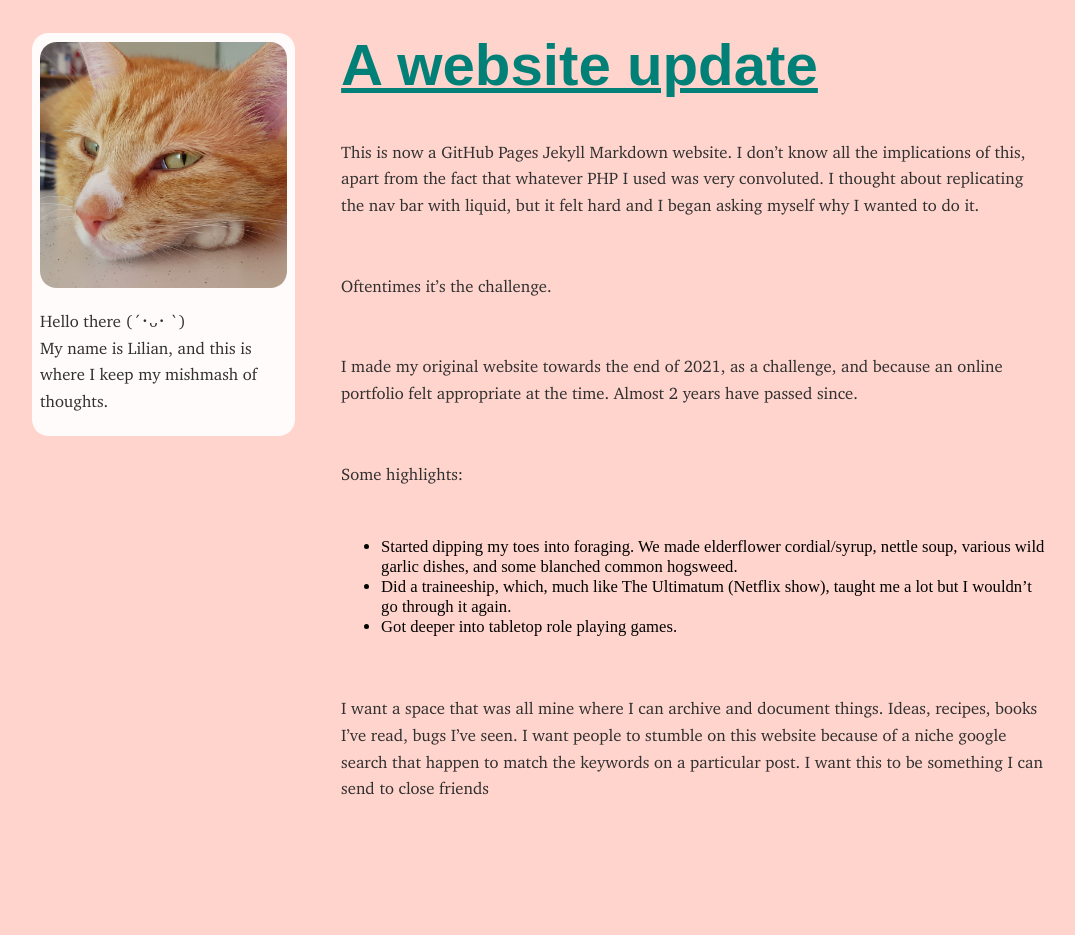
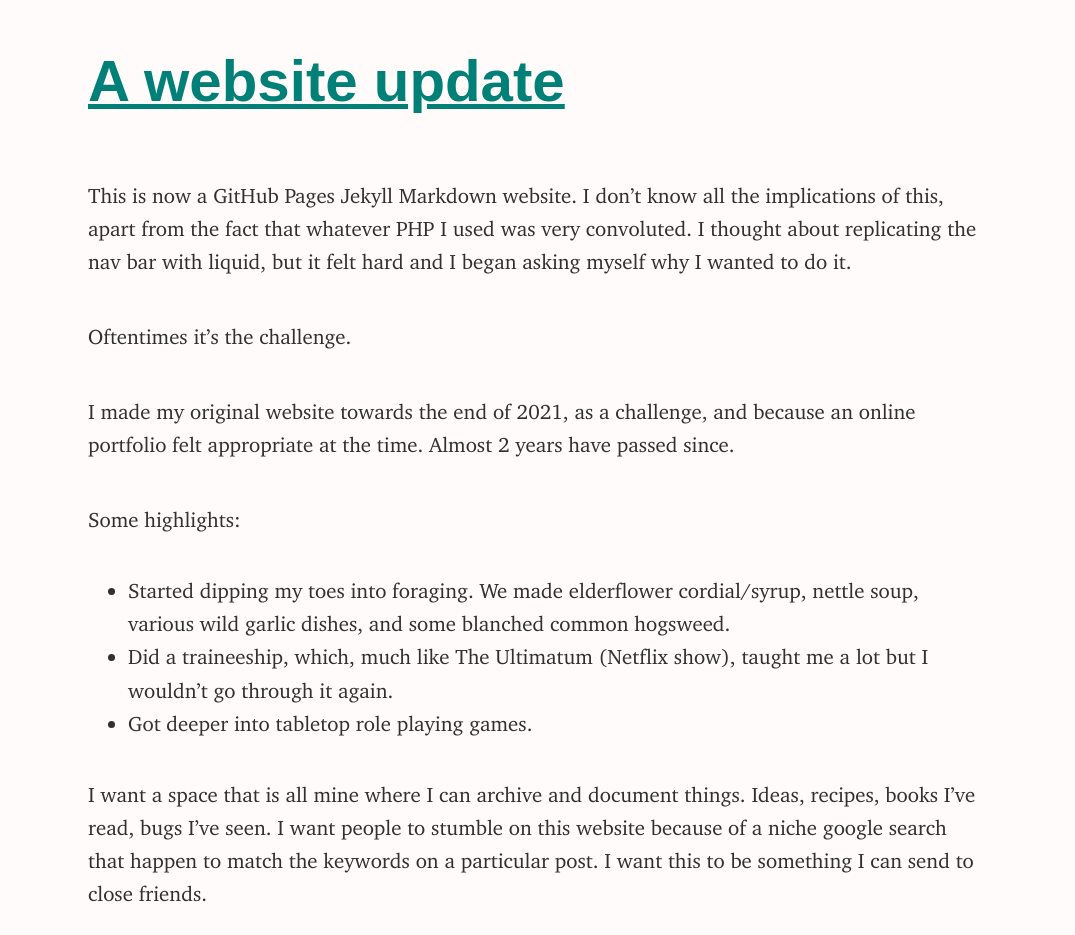
Before and after one commit to retasu1/retasu1.github.io, a Jekyll site: the page built from blog/_posts/2023-09-06-SelfishWebsite.md, in a window 1280 px wide and 935 px high. Shown: the whole window, without its empty margins (102-1177 px from the left). Built offline with Jekyll 4.4.1, drawn with Linux system fonts in a browser that asks for light colours.

Commit message:
Simple blog format

```diff
--- a/_layouts/default.html
+++ b/_layouts/default.html
@@ -12,7 +12,6 @@
     </head>
 
     <body>
-        {% include header.html %}
         <main>
             {{ content }}
         </main>
--- a/_sass/_base.scss
+++ b/_sass/_base.scss
@@ -10,62 +10,16 @@ html {
 }
 
 body {
-	background-color: $accent-pastel;
-	margin: 2rem 0;
+	background-color: $clr-background;
 
 }
 
-
-@include medium {
-	body {
-		display: grid;
-		align-items: start;
-		grid-template-columns: 1rem 3fr 8fr 1rem;
-		column-gap: 1.25rem;
-		grid-template-areas:
-			". header main .";
-	}
-
-	header {
-		grid-area: header;
-		position: sticky;
-		top: 2rem;
-
-	}
-
-	main {
-		grid-area: main;
-		display: flex;
-		flex-direction: column;
-		gap: 1.25rem;
-	}
+main {
+	max-width: 900px;
+	margin: 0 auto;
+	display: flex;
+	flex-direction: column;
 }
-
-@include large {
-	body {
-		display: grid;
-		align-items: start;
-		grid-template-columns: 1fr 3fr 8fr 1fr ;
-		column-gap: 2.75rem;
-		grid-template-areas:
-			". header main .";
-	}
-
-	header {
-		grid-area: header;
-		position: sticky;
-		top: 2rem;
-
-	}
-
-	main {
-		grid-area: main;
-		display: flex;
-		flex-direction: column;
-		gap: 1.25rem;
-	}
-}
-
 
 img {
 	display: block;
@@ -90,15 +44,9 @@ html {
 	font-size: clamp(16px, 1.3vw, 24px);
 }
 
-h1, h2, h3, h4, h5, h6, p {
+h1, h2, h3, h4, h5, h6{
 	color: $clr-text;
-}
-
-h1, h2, h3, h4, h5, h6 {
-	line-height: 1.1;
-    margin: 0;
-    margin-block-start:  0;
-    font-family: $ff-secondary;
+	font-family: $ff-secondary;
 }
 
 h1 {
@@ -125,8 +73,9 @@ h3 {
 	}
 }
 
-p {
-    font-family: $ff-primary;
+p, li {
+    color: $clr-text;
+	font-family: $ff-primary;
     font-size: $fs-body;
     line-height: 1.6;
 
--- a/_sass/_post.scss
+++ b/_sass/_post.scss
@@ -1,12 +1,11 @@
-.year {
-    background-color: $light;
-    padding: 1rem;
+.post {
     border-radius: 1rem;
-    align-self: center;
+
+    time {
+        color: $grey;
+    }
 }
 
-.post {
-    background-color: $light;
-    padding: 1rem;
-    border-radius: 1rem;
+.post__title {
+    margin-block-end: 1rem;
 }
--- a/_sass/_variables.scss
+++ b/_sass/_variables.scss
@@ -12,6 +12,7 @@ $accent-pale: hsla(12, 100%, 95%, 1);
 $blue: #008077;
 $blue-dark: #0F6862;
 
+$clr-background: $light;
 $clr-text: $dark;
 $clr-link: $blue;
 $clr-link-visited: $blue-dark;
@@ -65,15 +66,15 @@ $fs-h1: 2.5rem;
 $fs-h2: 2.25rem;
 $fs-h3: 1.25rem;
 $fs-body: 1rem;
-$fs-small: 0.9rem;
-$fs-caption: 0.65rem;
+$fs-small: 1rem;
+$fs-caption: 1rem;
 
 $fs-h1-l: 3.5rem;
 $fs-h2-l: 2.25rem;
 $fs-h3-l: 1.5rem;
-$fs-body-l: 1rem;
-$fs-small-l: 0.75rem;
-$fs-caption-l: 0.7rem;
+$fs-body-l: 1.25rem;
+$fs-small-l: 1rem;
+$fs-caption-l: 1rem;
 
 
 $bs: 0.25em 0.25em 0.75em rgba(0,0,0,.25),
--- a/blogposts/_posts/2023-09-06-SelfishWebsite.md
+++ b/blog/_posts/2023-09-06-SelfishWebsite.md
@@ -16,4 +16,4 @@ Some highlights:
 - Did a traineeship, which, much like The Ultimatum (Netflix show), taught me a lot but I wouldn't go through it again.
 - Got deeper into tabletop role playing games.
 
-I want a space that was all mine where I can archive and document things. Ideas, recipes, books I've read, bugs I've seen. I want people to stumble on this website because of a niche google search that happen to match the keywords on a particular post. I want this to be something I can send to close friends
+I want a space that is all mine where I can archive and document things. Ideas, recipes, books I've read, bugs I've seen. I want people to stumble on this website because of a niche google search that happen to match the keywords on a particular post. I want this to be something I can send to close friends.
```
Also changed, not shown: _layouts/home.html (+5 -4 lines), blog/_posts/2022-01-17-Template.md (renamed from blogposts/_posts/2022-01-17-Template.md), blog/_posts/2022-01-18-DocumentationAndPaperTrails.md (renamed from blogposts/_posts/2022-01-18-DocumentationAndPaperTrails.md), blog/_posts/2022-01-31-GatheringMoss.md (renamed from blogposts/_posts/2022-01-31-GatheringMoss.md), blog/index.md (added).
